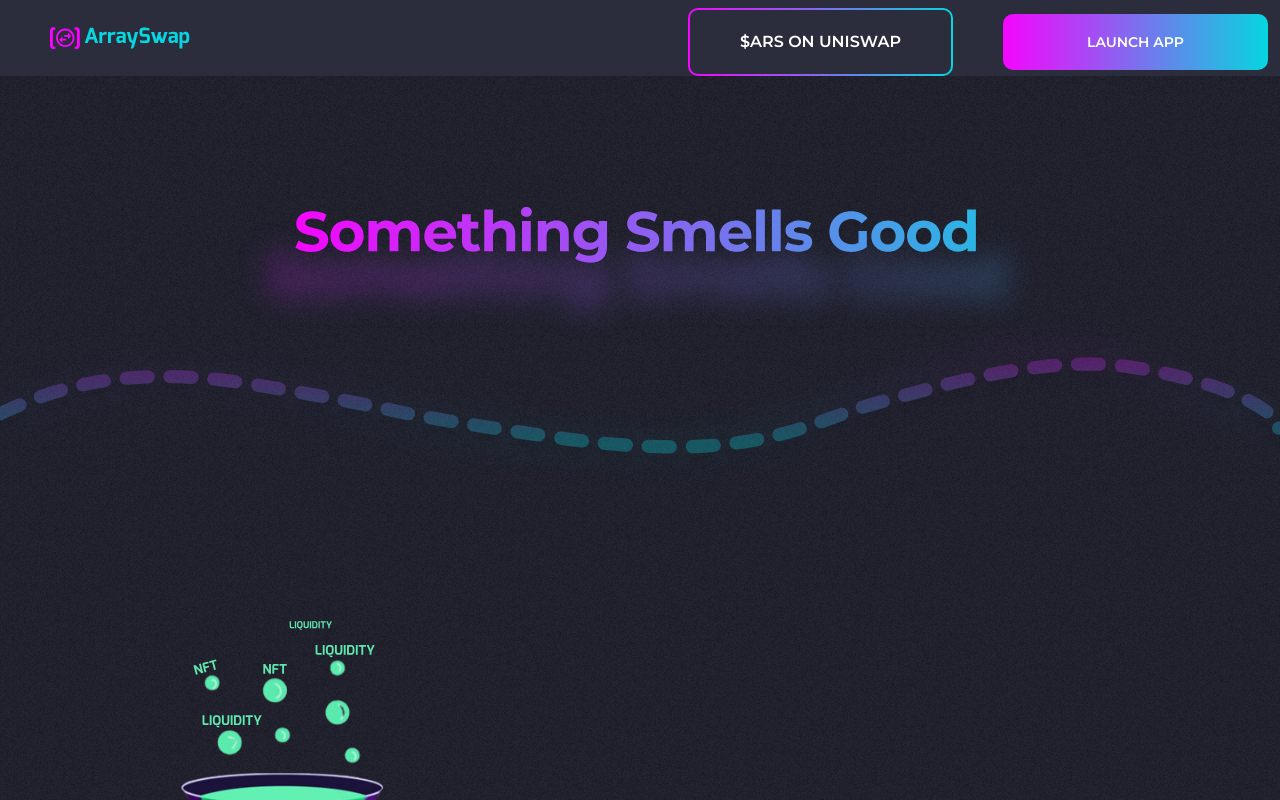
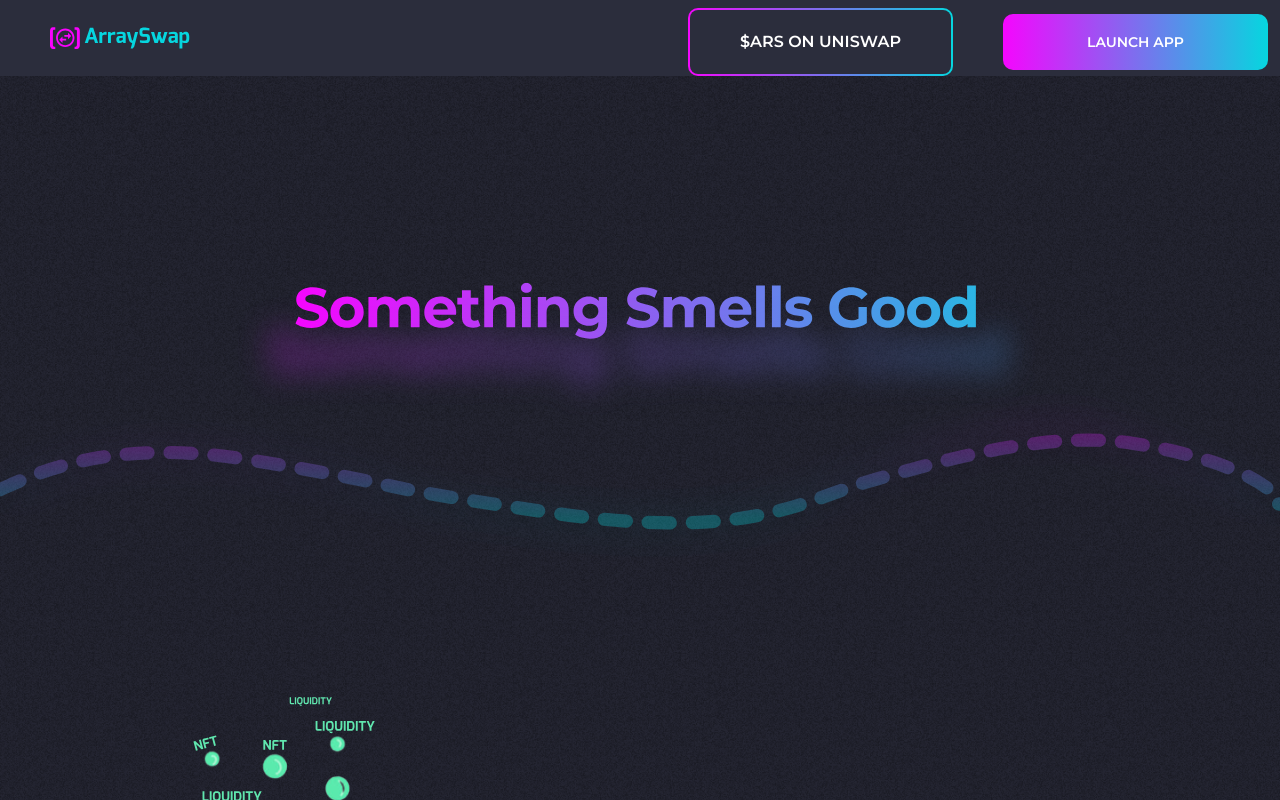
Before and after one commit to developer-jfr/array-swap, a Next.js app: page / in a window 1280 px wide. Shown: the top 800 px of the page. Built offline with nearby package versions, Linux system fonts and the light colour scheme; what wagmi would draw is missing.

Commit message:
refactor code

```diff
--- a/components/nav-bar/index.module.scss
+++ b/components/nav-bar/index.module.scss
@@ -2,10 +2,12 @@
 
 .customNavbar {
     background: #2B2D3C;
-    position: fixed;
+    width: 100%;
+    @include for-max-width-desktop {
+        position: fixed;
     top: 0;
     left: 0;
-    width: 100%;
+    }
 }
 
 
--- a/components/second-navbar/index.module.scss
+++ b/components/second-navbar/index.module.scss
@@ -6,8 +6,6 @@
     padding-inline: 50px;
     border-bottom: 1px solid #494D66;
     z-index: 99;
-    position: fixed;
-    width: 100%;
 
     @include for-max-width-fullHd {
         padding-inline: 20px;
@@ -16,6 +14,8 @@
     @include for-max-width-desktop {
         padding-inline: 10px;
         padding-left: 20px;
+        position: fixed;
+        width: 100%;
     }
 
     @include for-max-width-tabled {
```
